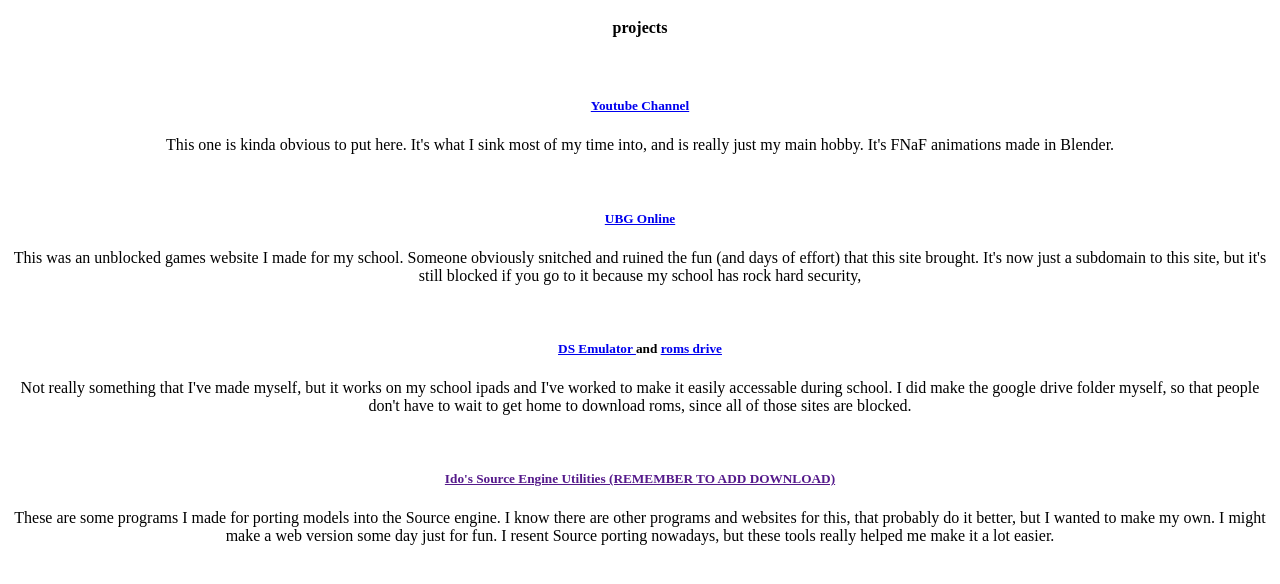
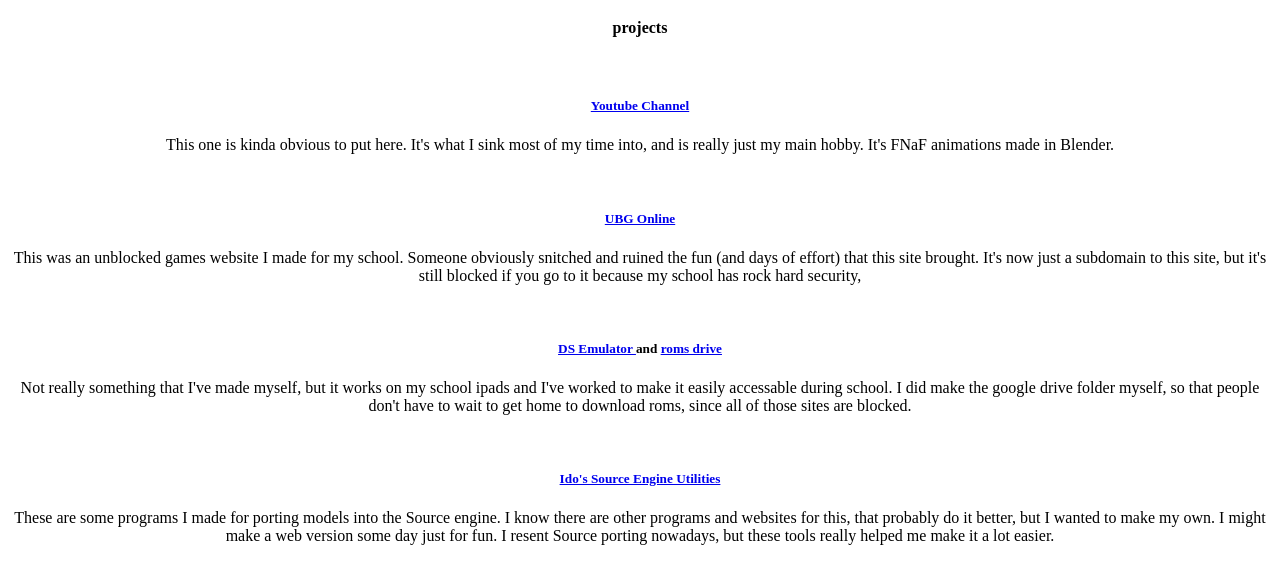
Before and after one commit to idoblenderstuffs/oldhomepage, a plain HTML site: page index.html in a window 1280 px wide. Shown: the part 100-684 px from the top of the page. Drawn offline with Linux system fonts and the light colour scheme.

Commit message:
actually added source tools download

```diff
--- a/index.html
+++ b/index.html
@@ -35,7 +35,7 @@
       </p><br>
 
       <h5>
-        <a href="">Ido's Source Engine Utilities (REMEMBER TO ADD DOWNLOAD)</a>
+        <a href="https://idoblenderstuffs.github.io/IdoSourceTools.rar">Ido's Source Engine Utilities</a>
       </h5>
       <p>
         These are some programs I made for porting models into the Source engine. I know there are other programs and websites for this, that probably do it better, but I wanted to make my own. I might make a web version some day just for fun. I resent Source porting nowadays, but these tools really helped me make it a lot easier.
```
